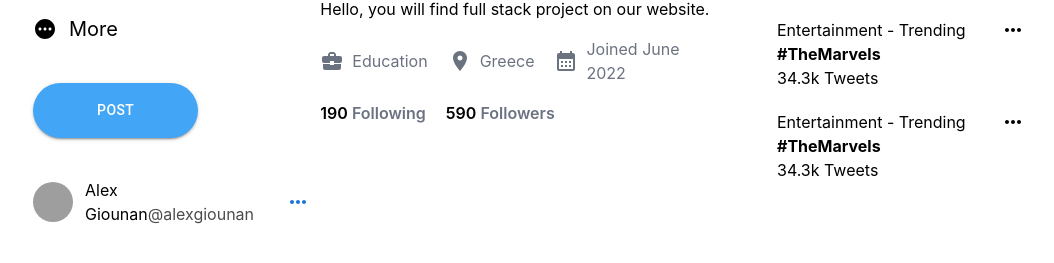
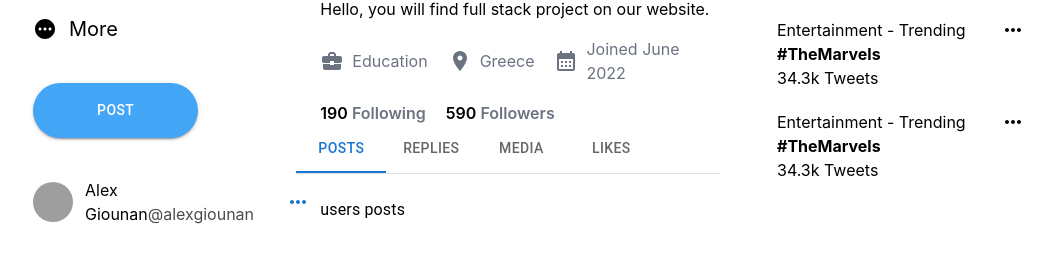
Before and after one commit to alexyunan/twitter, a React (Create React App) app: page /profile/1 in a window 1280 px wide. Shown: the part 471-734 px from the top of the page, without its empty margins (111-1165 px from the left). Built offline with nearby package versions, Linux system fonts and the light colour scheme; grey boxes are pictures that could not be loaded.

Commit message:
added tabs for Profile Component

```diff
--- a/package.json
+++ b/package.json
@@ -6,6 +6,7 @@
     "@emotion/react": "^11.11.1",
     "@emotion/styled": "^11.11.0",
     "@mui/icons-material": "^5.14.6",
+    "@mui/lab": "^5.0.0-alpha.143",
     "@mui/material": "^5.14.6",
     "@testing-library/jest-dom": "^5.17.0",
     "@testing-library/react": "^13.4.0",
--- a/src/Components/Profile/Profile.jsx
+++ b/src/Components/Profile/Profile.jsx
@@ -1,12 +1,15 @@
-import React from "react";
+import React, { useState } from "react";
 import KeyboardBackspaceIcon from "@mui/icons-material/KeyboardBackspace";
 import { useNavigate } from "react-router-dom";
-import { Avatar, Button } from "@mui/material";
+import { Avatar, Box, Button, Tab } from "@mui/material";
 import BusinessCenterIcon from "@mui/icons-material/BusinessCenter";
 import LocationOnIcon from "@mui/icons-material/LocationOn";
 import CalendarMonthIcon from "@mui/icons-material/CalendarMonth";
+import { TabContext, TabList, TabPanel } from "@mui/lab";
 
 const Profile = () => {
+  const [tabValue, setTabValue] = useState("1");
+
   const navigate = useNavigate();
 
   const handleBack = () => {
@@ -19,6 +22,15 @@ const Profile = () => {
 
   const handleFollowUser = () => {
     console.log("follow user");
+  };
+
+  const handleTabChange = (event, newValue) => {
+    setTabValue(newValue);
+    if (newValue === 4) {
+      console.log("likes tweet");
+    } else if (newValue === 1) {
+      console.log("users tweets");
+    }
   };
 
   return (
@@ -79,6 +91,24 @@ const Profile = () => {
           </div>
         </div>
       </section>
+      <section>
+        <Box sx={{ width: "100%", typography: "body1" }}>
+          <TabContext value={tabValue}>
+            <Box sx={{ borderBottom: 1, borderColor: "divider" }}>
+              <TabList onChange={handleTabChange} aria-label='lab API tabs example'>
+                <Tab label='Posts' value='1' />
+                <Tab label='Replies' value='2' />
+                <Tab label='Media' value='3' />
+                <Tab label='Likes' value='4' />
+              </TabList>
+            </Box>
+            <TabPanel value='1'>users posts</TabPanel>
+            <TabPanel value='2'>users replies</TabPanel>
+            <TabPanel value='3'>Media</TabPanel>
+            <TabPanel value='4'>Likes</TabPanel>
+          </TabContext>
+        </Box>
+      </section>
     </div>
   );
 };
```
Also changed, not shown: 1 other file (tests, documents, lock files or other folders).
